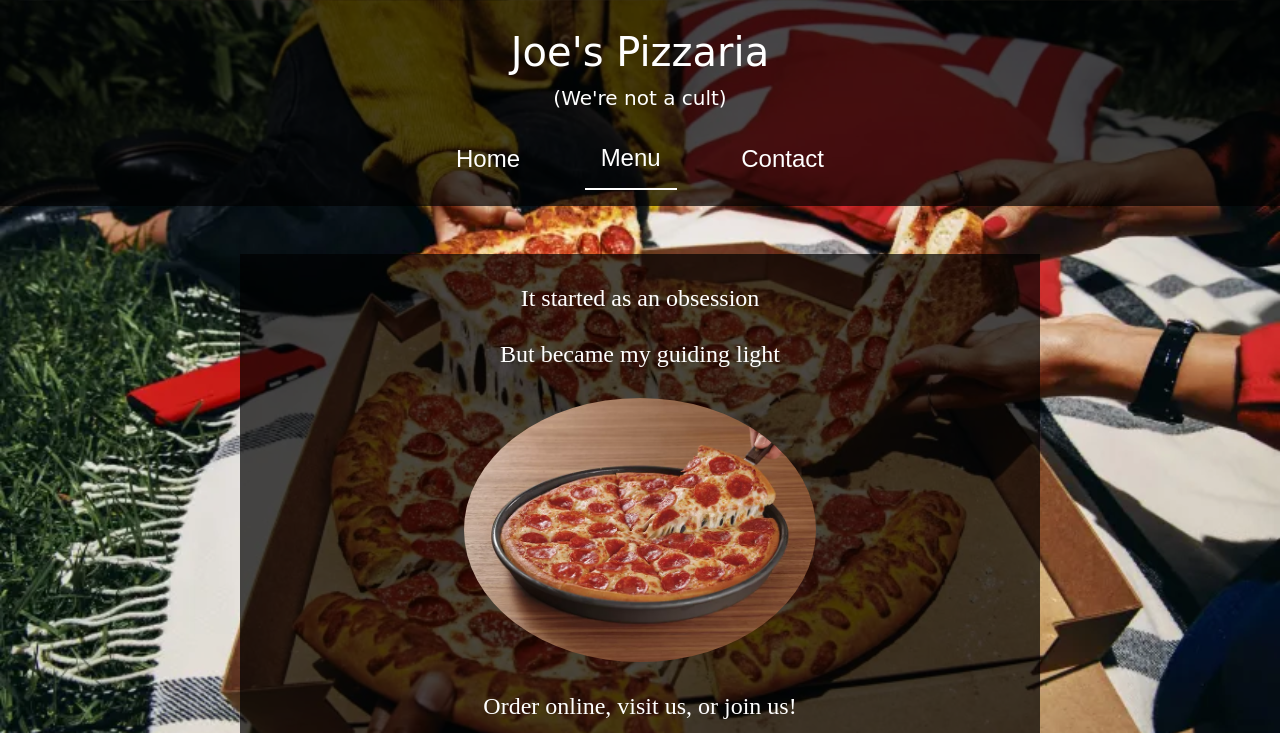
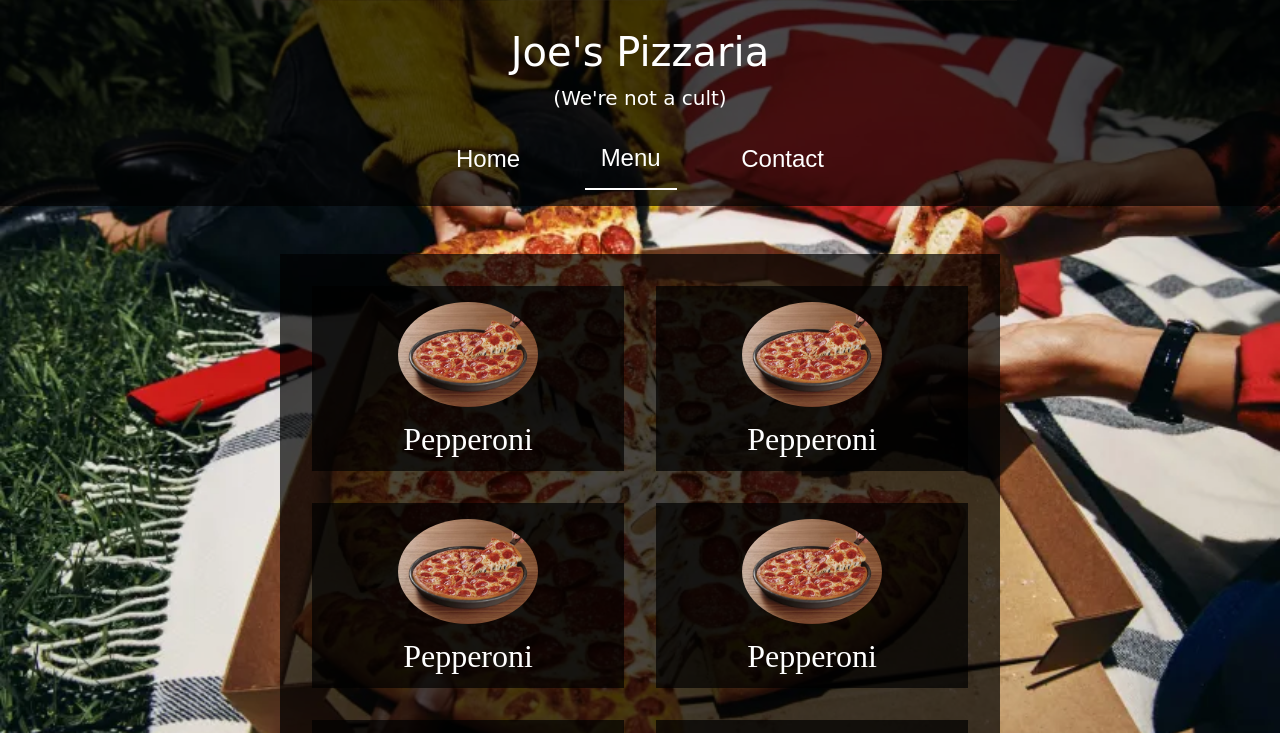
Before and after one commit to willievaughn1004/restaurant-page, a website built with webpack: page dist/index.html in a window 1280 px wide. Both pictures are taken after a click on the button "Menu". Shown: the top 733 px of the page. Built offline with nearby package versions, Linux system fonts and the light colour scheme; a web font is replaced by a local one.

Commit message:
Finish menu component and it's corresponding css

```diff
--- a/sass/styles.scss
+++ b/sass/styles.scss
@@ -6,6 +6,13 @@ $content-background: rgba(
   $color: #000,
   $alpha: 0.7,
 );
+
+$content-background-hover: rgba(
+  $color: #fff,
+  $alpha: 0.3,
+);
+
+
 
 body {
   background: url("/dist/img/pizza-background.webp") center/cover;
@@ -78,8 +85,8 @@ header {
   background-color: $content-background;
   flex: 1 1 auto;
   margin: 3rem 0;
-  max-width: 50rem;
-  padding: 1rem;
+  max-width: 45rem;
+  padding: 2rem;
 }
 
 // Home
@@ -103,6 +110,38 @@ header {
 
 // Menu
 
+.copy-menu {
+
+  display: grid;
+  gap: 2rem;
+  grid-template-columns: repeat(auto-fit, minmax(300px, 1fr));
+
+  .menu-item {
+    display: flex;
+    align-items: center;
+    flex-direction: column;
+    gap: 1rem;
+    padding: 1rem;
+    background-color: $content-background;
+    cursor: pointer;
+    transition: all 0.5s;
+
+    &:hover {
+      background-color: $content-background-hover;
+    }
+
+    div {
+      font-size: 2rem;
+
+    }
+
+    img {
+      width: 50%;
+      border-radius: 50%;
+    }
+  }
+}
+
 // Contact
 
 footer {
--- a/src/components.js
+++ b/src/components.js
@@ -13,14 +13,14 @@ export const buildComponent = (elem, text, attributes = {}) => {
 export const appendComponent = (targetElement, componentArr) => {
   let content;
 
-  // Determines whether or not targetElement is already a DOM element.
+  // Determines if targetElement is already a DOM element.
   if (typeof targetElement === "string") {
     content = document.querySelector(targetElement);
   } else {
     content = targetElement;
-  }
+  };
 
   for (let i = 0; i < componentArr.length; i++) {
     content.appendChild(componentArr[i]);
-  }
+  };
 };
--- a/src/home.js
+++ b/src/home.js
@@ -11,8 +11,6 @@ function createHomeCopy(elem) {
   });
   const paragraph3 = buildComponent("p", "Order online, visit us, or join us!");
 
-  // Apply upgraded appendComponent function here, if you can
-
   appendComponent(copyHomeComponent, [
     paragraph1,
     paragraph2,
--- a/src/index.js
+++ b/src/index.js
@@ -85,7 +85,7 @@ function addPageContent() {
     homeButton.classList.remove("border");
     menuButton.classList.add("border");
     contactButton.classList.remove("border");
-    createHomeCopy("main");
+    createMenuCopy("main");
   });
 
   contactButton.addEventListener("click", function () {
--- a/src/menu.js
+++ b/src/menu.js
@@ -1,33 +1,42 @@
 import { buildComponent, appendComponent } from "./components.js";
 
 function createMenuCopy(elem) {
-  function createMenuItem(img, header, text) {
-    const copyMenuComponent = buildComponent("div", "", { class: "copy-menu" });
+  const copyMenuComponent = buildComponent("div", "", { class: "copy-menu" });
+
+  function createMenuItem(img, header) {
+    const copyMenuItem = buildComponent("div", "", { class: "menu-item" })
     const createImg = buildComponent("img", "", {
       src: `${img}`,
       alt: "pizza-item",
     });
     const createHeaderText = buildComponent("div", `${header}`);
-    const createParagraphText = buildComponent("div", `${text}`);
 
-    copyMenuComponent.appendChild(createImg);
-    copyMenuComponent.appendChild(createHeaderText);
-    copyMenuComponent.appendChild(createParagraphText);
+    appendComponent(copyMenuItem, [createImg, createHeaderText]);
 
-    return copyMenuComponent;
+    return copyMenuItem;
   }
 
-  const menuItem1 = "placeholder";
-  const menuItem2 = "placeholder";
-  const menuItem3 = "placeholder";
-  const menuItem4 = "placeholder";
-  const menuItem5 = "placeholder";
-  const menuItem6 = "placeholder";
-  const menuItem7 = "placeholder";
-  const menuItem8 = "placeholder";
+  const menuItem1 = createMenuItem("./img/pizza-copy.webp", "Pepperoni");
+  const menuItem2 = createMenuItem("./img/pizza-copy.webp", "Pepperoni");
+  const menuItem3 = createMenuItem("./img/pizza-copy.webp", "Pepperoni");
+  const menuItem4 = createMenuItem("./img/pizza-copy.webp", "Pepperoni");
+  const menuItem5 = createMenuItem("./img/pizza-copy.webp", "Pepperoni");
+  const menuItem6 = createMenuItem("./img/pizza-copy.webp", "Pepperoni");
+  const menuItem7 = createMenuItem("./img/pizza-copy.webp", "Pepperoni");
+  const menuItem8 = createMenuItem("./img/pizza-copy.webp", "Pepperoni");
 
-//   FIX: Add ability for components.js to take multiple components as a varible.
-  appendComponent(`${elem}`, [menuItem1])
+  appendComponent(copyMenuComponent, [
+    menuItem1,
+    menuItem2,
+    menuItem3,
+    menuItem4,
+    menuItem5,
+    menuItem6,
+    menuItem7,
+    menuItem8,
+  ]);
+
+  appendComponent(`${elem}`, [ copyMenuComponent ]);
 }
 
 export default createMenuCopy;
```
Also changed, not shown: dist/css/styles.css, dist/main.js, 1 other file.
